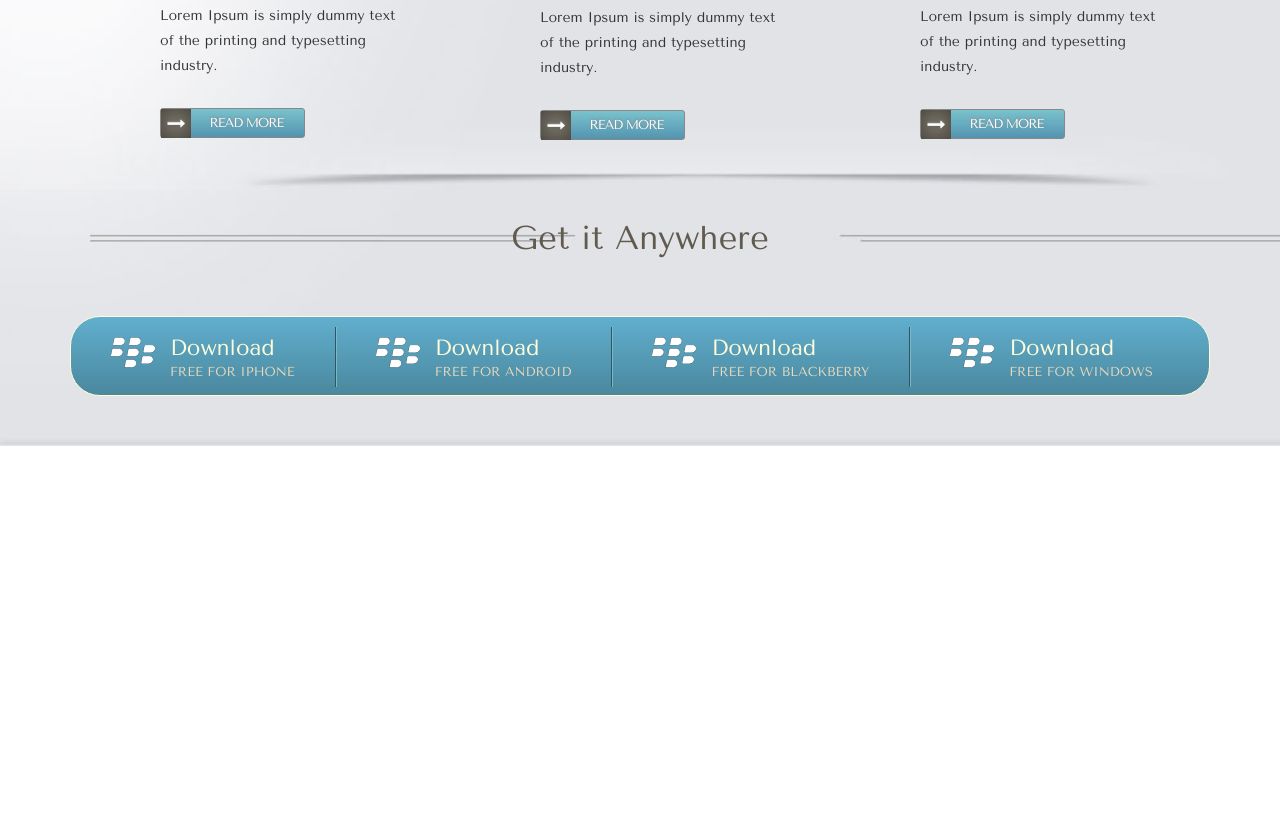
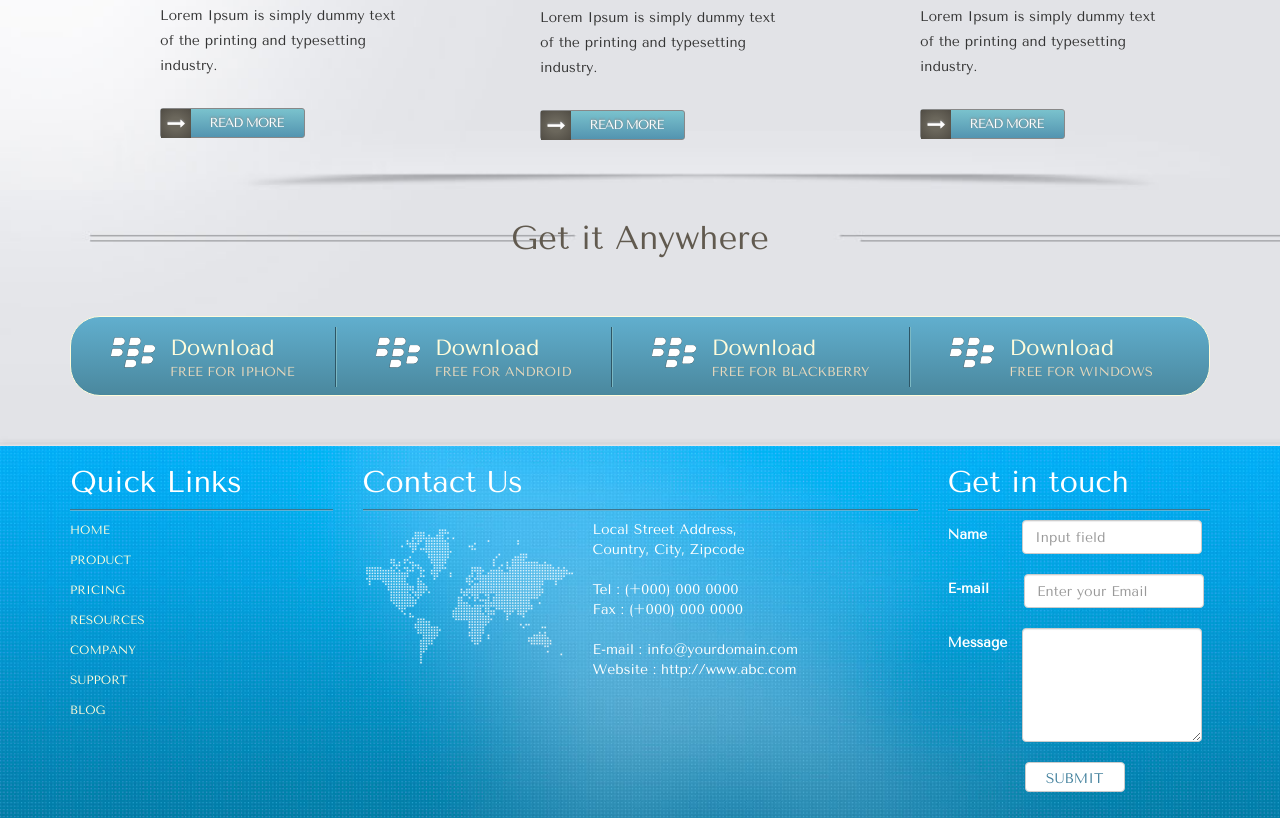
Before and after one commit to uzzol101/product_website, a website: page development/index.html in a window 1280 px wide. Shown: the part 3195-4013 px from the top of the page. Before the commit the page ends 3641 px from the top, so only its background shows below. Drawn offline with Linux system fonts and the light colour scheme.

Commit message:
footer section completed

```diff
--- a/development/index.html
+++ b/development/index.html
@@ -287,6 +287,58 @@
     </section>
     <!-- end section anyWhere -->
 
+    <section class="quickLinks">
+        <div class="container">
+            <div class="row">
+                <div class="col-sm-3">
+                <h2>Quick Links</h2>
+ <ul class='list-unstyled'>
+     <li><a href="#">Home</a></li>
+     <li><a href="#">Product</a></li>
+     <li><a href="#">Pricing</a></li>
+     <li><a href="#">Resources</a></li>
+     <li><a href="#">Company</a></li>
+     <li><a href="#">Support</a></li>
+     <li><a href="#">Blog</a></li>
+ </ul>
+                </div>
+                <div class="col-sm-6 map">
+                    <h2>Contact Us</h2>
+                    <p>Local Street Address,
+                        Country, City, Zipcode
+
+                        Tel : (+000) 000 0000
+                        Fax : (+000) 000 0000
+
+                        <a href="mailto:info@yourdomain.com">E-mail : info@yourdomain.com</a>
+                        Website : <a href="#">http://www.abc.com</a>
+                    </p>
+                </div>
+                <div class="col-sm-3">
+                    <h2>Get in touch</h2>
+                   <form action="" method="POST" role="form">
+
+
+                       <div class="form-group">
+                           <label for="">Name</label>
+                           <input type="text" class="form-control" id="" placeholder="Input field">
+                           <label for="">E-mail</label>
+                           <input type="email" class="form-control" name="" id="" placeholder="Enter your Email">
+                           <label class='msg'>Message</label>
+                           <textarea name="" class="form-control" id="" cols="30" rows="5"></textarea>
+                           <!-- <button type="button" class="btn btn-default">button</button> -->
+                           <button type="submit" class="btn btn-default">SUBMIT</button>
+                       </div>
+
+
+
+
+                   </form>
+                </div>
+            </div>
+        </div>
+    </section>
+
     <!-- Local bootstrap CSS & JS -->
     <script src="js/jquery.js"></script>
     <script src="js/bootstrap.min.js"></script>
--- a/development/style.scss
+++ b/development/style.scss
@@ -362,6 +362,67 @@ button{
    }
 }
 
+//QUICKLINKS
+.quickLinks{
+    background: url('../img/footer.jpg') no-repeat;
+    height: 372px;
+    background-size: cover;
+    li{
+        margin-bottom: 10px;
+        a{
+            color: #fffcdb;
+            text-transform: uppercase;
+            font-size: 12px;
+        }
+    }
+    .map{
+        background: url('../img/map.png') no-repeat 5% 50%;
+        height: 300px;
+    }
+    h2{
+        border-bottom: 1px solid #3e758e;
+        box-shadow: 0 1px 0 0 #5fb1d4;
+        color: #fff;
+        padding-bottom: 10px;
+    }
+    p{
+        white-space: pre-line;
+        color: #fff;
+        margin-left: 230px;
+        a{
+            color: #fff;
+        }
+    }
+    .form-group{
+        label,input,textarea{
+            display: block;
+            float: left;
+            margin-bottom: 20px;
+        }
+        label{
+
+           margin-right: 35px;
+           margin-top: 5px;
+           color: #fff;
+        }
+        .msg{
+            margin-right: 15px;
+        }
+        input{
+            max-width: 180px;
+        }
+        textarea{
+            max-width: 180px;
+        }
+        button{
+            margin-left: 77px;
+            max-width: 100px;
+            color: #44829e;
+            text-shadow: none;
+            letter-spacing: 0;
+        }
+    }
+}
 
 
 
```
Also changed, not shown: development/css/style.css.
